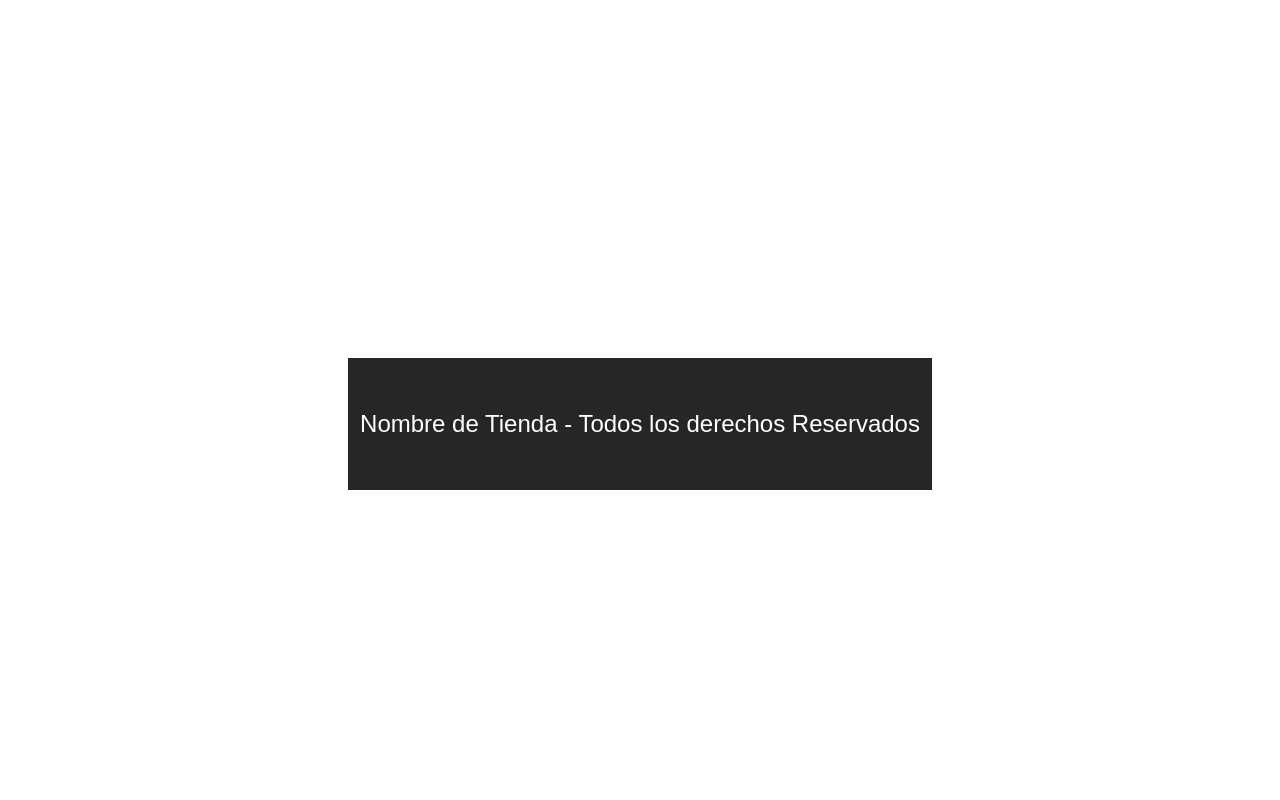
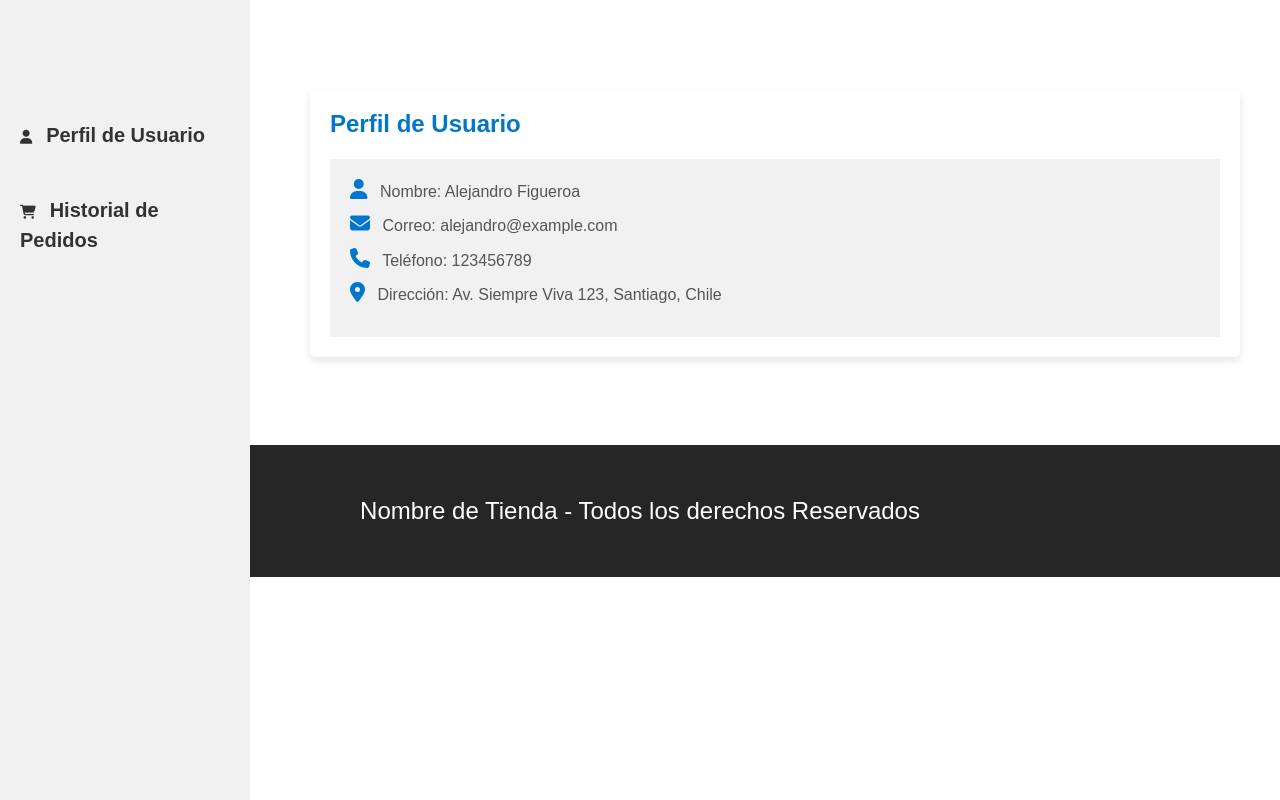
Before and after one commit to JuanG4lvez/Tienda_Productos, a React (Vite) app: page /userprofile in a window 1280 px wide. Built offline with nearby package versions, Linux system fonts and the light colour scheme.

Commit message:
user-profile ok

```diff
--- a/src/App.tsx
+++ b/src/App.tsx
@@ -4,6 +4,7 @@ import Home from "./components/Home";
 import Checkout from "./components/Checkout";
 import Footer from "./components/Footer";
 import { SignIn } from "./pages/SignIn";
+import UserProfile from "./pages/UserProfile";
 
 function App() {
   return (
@@ -13,6 +14,7 @@ function App() {
           <Route path="/" element={<Home />} />
           <Route path="/checkout" element={<Checkout />} />
           <Route path="/login" element={<SignIn />} />
+          <Route path="userprofile" element={<UserProfile />} />
         </Routes>
       </BrowserRouter>
       <Footer />
--- /dev/null
+++ b/src/components/DatosPerfil.css
@@ -0,0 +1,41 @@
+.datos-perfil-title {
+    font-size: 24px;
+    margin-bottom: 20px;
+    color: #0077cc;
+    font-weight: 600;
+}
+
+.datos-perfil-container {
+    box-shadow: 0px 4px 8px rgba(0, 0, 0, 0.1);
+    border-radius: 5px;
+    background-color: #ffffff;
+    padding: 20px;
+    margin: 20px;
+}
+
+.datos-perfil {
+    display: flex;
+    flex-direction: column;
+    align-items: start;
+    width: auto;
+    height: 100%;
+    background-color: #f1f1f1;
+    padding: 20px;
+    box-sizing: border-box;
+}
+
+.datos-perfil p {
+    margin-bottom: 10px;
+    color: #555;
+    font-size: 16px;
+    line-height: 1.5;
+}
+
+.user-icon,
+.email-icon,
+.phone-icon,
+.map-icon {
+    margin-right: 8px;
+    color: #0077cc;
+    font-size: 20px;
+}
--- /dev/null
+++ b/src/components/DatosPerfil.tsx
@@ -0,0 +1,44 @@
+import "./DatosPerfil.css";
+import { FontAwesomeIcon } from "@fortawesome/react-fontawesome";
+import {
+  faUser,
+  faEnvelope,
+  faPhone,
+  faMapMarkerAlt,
+} from "@fortawesome/free-solid-svg-icons";
+
+const DatosPerfil = () => {
+  const datos = {
+    nombre: "Alejandro Figueroa",
+    correo: "alejandro@example.com",
+    telefono: "123456789",
+    direccion: "Av. Siempre Viva 123, Santiago, Chile",
+  };
+
+  return (
+    <div className="datos-perfil-container">
+      <h2 className="datos-perfil-title">Perfil de Usuario</h2>
+      <section className="datos-perfil">
+        {/* <h3>Datos del usuario</h3> */}
+        <p>
+          <FontAwesomeIcon icon={faUser} className="user-icon" /> Nombre:{" "}
+          {datos.nombre}
+        </p>
+        <p>
+          <FontAwesomeIcon icon={faEnvelope} className="email-icon" /> Correo:{" "}
+          {datos.correo}
+        </p>
+        <p>
+          <FontAwesomeIcon icon={faPhone} className="phone-icon" /> Teléfono:{" "}
+          {datos.telefono}
+        </p>
+        <p>
+          <FontAwesomeIcon icon={faMapMarkerAlt} className="map-icon" />{" "}
+          Dirección: {datos.direccion}
+        </p>
+      </section>
+    </div>
+  );
+};
+
+export default DatosPerfil;
--- a/src/components/Header.tsx
+++ b/src/components/Header.tsx
@@ -1,29 +1,48 @@
-import { CartItem, ProductID } from "../types/types"
-import { useNavigate } from 'react-router-dom'
+import { CartItem, ProductID } from "../types/types";
+import { Link, useNavigate } from "react-router-dom";
 
 type HeaderProps = {
-    cart: CartItem[]
-    removeFromCart: (id: ProductID) => void
-    increaseQuantity: (id: ProductID) => void
-    decreaseQuantity: (id: ProductID) => void
-    clearCart: () => void
-    isEmpty: boolean
-    cartTotal: number
-}
+  cart: CartItem[];
+  removeFromCart: (id: ProductID) => void;
+  increaseQuantity: (id: ProductID) => void;
+  decreaseQuantity: (id: ProductID) => void;
+  clearCart: () => void;
+  isEmpty: boolean;
+  cartTotal: number;
+};
 
-export default function Header({cart, removeFromCart, increaseQuantity, decreaseQuantity, clearCart, isEmpty, cartTotal} : HeaderProps) {
+export default function Header({
+  cart,
+  removeFromCart,
+  increaseQuantity,
+  decreaseQuantity,
+  clearCart,
+  isEmpty,
+  cartTotal,
+}: HeaderProps) {
   const navigate = useNavigate();
 
-    const handleNavigate = () =>
-    {
-        navigate('/checkout');
-    }
-    return(
-        <nav className="mt-5 d-flex align-items-end">
+  const handleNavigate = () => {
+    navigate("/checkout");
+  };
+  return (
+    <nav className="mt-5 d-flex align-items-end ">
+      <div className="d-flex align-items-center">
+        <div className="me-3">
+          <Link to="/userprofile">
+            <i className="fas fa-user fs-4 text-white"></i>
+          </Link>
+        </div>
+      </div>
       <div className="carrito">
-                <img className="img-fluid" src="/images/carrito.png" alt="imagen carrito" />
+        <img
+          className="img-fluid"
+          src="/images/carrito.png"
+          alt="imagen carrito"
+        />
         <div id="carrito" className="bg-white p-3">
-                    {isEmpty ? (<p className="text-center">El carrito esta vacio</p>
+          {isEmpty ? (
+            <p className="text-center">El carrito esta vacio</p>
           ) : (
             <>
               <table className="w-100 table">
@@ -37,33 +56,66 @@ export default function Header({cart, removeFromCart, increaseQuantity, decrease
                   </tr>
                 </thead>
                 <tbody>
-                            {cart.map( product => (
+                  {cart.map((product) => (
                     <tr key={product.id}>
                       <td>
-                                    <img className="img-fluid" src={`${product.image}`} alt="imagen" />
+                        <img
+                          className="img-fluid"
+                          src={`${product.image}`}
+                          alt="imagen"
+                        />
                       </td>
                       <td>{product.name}</td>
                       <td className="fw-bold">{product.price}</td>
                       <td className="flex align-items-start gap-4">
-                                    <button type="button" className="btn btn-dark" onClick={() => decreaseQuantity(product.id)}> - </button>
+                        <button
+                          type="button"
+                          className="btn btn-dark"
+                          onClick={() => decreaseQuantity(product.id)}
+                        >
+                          {" "}
+                          -{" "}
+                        </button>
                         {product.quantity}
-                                    <button type="button" className="btn btn-dark" onClick={() => increaseQuantity(product.id)}> +</button>
+                        <button
+                          type="button"
+                          className="btn btn-dark"
+                          onClick={() => increaseQuantity(product.id)}
+                        >
+                          {" "}
+                          +
+                        </button>
                       </td>
                       <td>
-                                    <button className="btn btn-danger" type="button" onClick={() => removeFromCart(product.id)}> X </button>
+                        <button
+                          className="btn btn-danger"
+                          type="button"
+                          onClick={() => removeFromCart(product.id)}
+                        >
+                          {" "}
+                          X{" "}
+                        </button>
                       </td>
                     </tr>
                   ))}
                 </tbody>
               </table>
-                        <p className="text-end">Total pagar: <span className="fw-bold">${cartTotal}</span></p>
-                        <button className="btn btn-dark w-100 my-4 p-2" onClick={handleNavigate}>Pagar Carrito</button>
+              <p className="text-end">
+                Total pagar: <span className="fw-bold">${cartTotal}</span>
+              </p>
+              <button
+                className="btn btn-dark w-100 my-4 p-2"
+                onClick={handleNavigate}
+              >
+                Pagar Carrito
+              </button>
             </>
           )}
-                    <button className="btn btn-dark w-100 my-4 p-2" onClick={clearCart}>Vaciar Carrito</button>
-
+          <button className="btn btn-dark w-100 my-4 p-2" onClick={clearCart}>
+            Vaciar Carrito
+          </button>
         </div>
       </div>
     </nav>
-    )
+  );
 }
--- /dev/null
+++ b/src/components/HistorialPedidos.css
@@ -0,0 +1,58 @@
+.historial-pedidos-title {
+    color: #0077cc;
+    font-size: 24px;
+    margin-bottom: 20px;
+    margin-left: 20px;
+    font-weight: bold;
+    border-left: 4px solid #0077cc;
+    padding-left: 8px;
+}
+
+.historial-pedidos-container {
+    box-shadow: 0px 4px 8px rgba(0, 0, 0, 0.1);
+    border-radius: 8px;
+    background-color: #ffffff;
+    padding: 20px;
+    margin: 20px;
+
+}
+
+
+.historial-pedidos {
+    display: flex;
+    flex-direction: column;
+    align-items: start;
+    width: 100%;
+    height: 100%;
+    background-color: #f1f1f1;
+    padding: 20px;
+    box-sizing: border-box;
+    border-radius: 8px;
+}
+
+.historial-pedidos ul {
+    list-style-type: none;
+    padding: 0;
+    margin: 0;
+}
+
+.historial-pedidos li {
+    margin-bottom: 16px;
+    padding: 15px;
+    border: 1px solid #ddd;
+    border-radius: 5px;
+    background-color: #f9f9f9;
+    box-shadow: 0 2px 4px rgba(0, 0, 0, 0.1);
+    transition: background-color 0.3s ease, box-shadow 0.3s;
+}
+
+.historial-pedidos li:hover {
+    background-color: #ffffff;
+    box-shadow: 0 4px 8px rgba(0, 0, 0, 0.2);
+}
+
+
+.historial-pedidos li:last-of-type {
+    margin-bottom: 0;
+
+}
--- /dev/null
+++ b/src/components/HistorialPedidos.tsx
@@ -0,0 +1,40 @@
+import "./HistorialPedidos.css";
+
+const HistorialPedidos = () => {
+  const pedidos = [
+    {
+      id: 1,
+      fecha: "2024-11-01",
+      productos: ["Producto A", "Producto B"],
+      estado: "Completado",
+      total: "$50.000",
+    },
+    {
+      id: 2,
+      fecha: "2024-10-15",
+      productos: ["Producto C"],
+      estado: "Pendiente",
+      total: "$20.000",
+    },
+  ];
+
+  return (
+    <div className="historial-pedidos-container">
+      <h3 className="historial-pedidos-title">Historial de Pedidos</h3>
+      <section className="historial-pedidos">
+        <ul>
+          {pedidos.map((pedido) => (
+            <li key={pedido.id}>
+              <p>Fecha de compra: {pedido.fecha}</p>
+              <p>Productos: {pedido.productos.join(", ")}</p>
+              <p>Total: {pedido.total}</p>
+              <p>Estado: {pedido.estado}</p>
+            </li>
+          ))}
+        </ul>
+      </section>
+    </div>
+  );
+};
+
+export default HistorialPedidos;
--- a/src/components/Login.css
+++ b/src/components/Login.css
@@ -1,6 +1,5 @@
 @import url('https://fonts.googleapis.com/css2?family=Montserrat:wght@400;800&display=swap');
 @import "@fortawesome/fontawesome-free/css/all.min.css";
-
 
 
 * {
@@ -9,12 +8,16 @@
 
 body {
     background: #f6f5f7;
+
+    margin: 0;
+}
+
+.login-container {
     display: flex;
     justify-content: center;
     align-items: center;
     flex-direction: column;
     height: 100vh;
-    margin: 0;
 }
 
 .title {
@@ -35,7 +38,6 @@ a {
     font-size: 14px;
     text-decoration: none;
     margin: 15px 0;
-
 }
 
 button {
@@ -49,7 +51,6 @@ button {
     letter-spacing: 1px;
     text-transform: uppercase;
     transition: transform 80ms ease-in;
-
 }
 
 button:active {
@@ -80,7 +81,6 @@ input {
     margin: 8px 0;
     width: 100%;
     border-radius: 5px;
-
 }
 
 .input-email {
@@ -90,8 +90,7 @@ input {
 .container {
     background-color: #fff;
     border-radius: 15px;
-    box-shadow: 0 14px 28px rgba(251, 51, 51, 0.22),
-        0 10px 10px rgba(251, 51, 51, 0.22);
+    box-shadow: 0 14px 28px rgba(251, 51, 51, 0.22), 0 10px 10px rgba(251, 51, 51, 0.22);
     position: relative;
     overflow: hidden;
     width: 480px;
@@ -113,7 +112,6 @@ input {
 
 .sign-in-btn {
     border-radius: 20px;
-
 }
 
 .social i {
@@ -127,8 +125,6 @@ input {
     height: 40px;
     width: 40px;
     margin-bottom: 15px;
-
-
 }
 
 form a {
@@ -137,13 +133,9 @@ form a {
 
 input:focus {
     outline: none;
-
     border: 1px solid #ff4b2b68;
-
     box-shadow: 0 0 5px rgba(255, 75, 43, 0.3);
-
 }
-
 
 /* mensaje de error login */
 .error-message {
--- a/src/components/Login.tsx
+++ b/src/components/Login.tsx
@@ -53,6 +53,7 @@ const Login: React.FC = () => {
   };
 
   return (
+    <div className="login-container">
       <div className="container">
         <div className="form-container sign-in-container">
           <form onSubmit={handleSubmit}>
@@ -103,6 +104,7 @@ const Login: React.FC = () => {
           </form>
         </div>
       </div>
+    </div>
   );
 };
 
--- /dev/null
+++ b/src/components/Perfil.css
@@ -0,0 +1,53 @@
+.perfil-container {
+    display: flex;
+}
+
+.sidebar {
+    position: fixed;
+    display: flex;
+    flex-direction: column;
+    align-items: start;
+    width: 250px;
+    height: 100%;
+    background-color: #f1f1f1;
+    padding: 20px;
+    box-sizing: border-box;
+}
+
+.content {
+    margin-top: 50px;
+
+    margin-left: 270px;
+    padding: 20px;
+    width: 100%;
+    box-sizing: border-box;
+
+}
+
+.sidebar a:first-of-type {
+    margin-top: 100px;
+
+}
+
+.sidebar a {
+    display: block;
+    margin-bottom: 30px;
+    text-decoration: none;
+    color: #333;
+    font-weight: bold;
+    transition: color 0.3s ease;
+}
+
+.sidebar a:hover {
+    color: #0077cc;
+}
+
+.user-profile,
+.order-history {
+    font-size: 20px;
+}
+
+.fa-solid,
+.fa-shopping-cart {
+    margin-right: 10px;
+}
--- /dev/null
+++ b/src/components/Perfil.tsx
@@ -0,0 +1,36 @@
+import React, { useState } from "react";
+import DatosPerfil from "./DatosPerfil";
+import HistorialPedidos from "./HistorialPedidos";
+import "./Perfil.css";
+
+const Perfil = () => {
+  const [activeComponent, setActiveComponent] = useState("DatosPerfil");
+
+  return (
+    <div className="perfil-container">
+      <section className="sidebar">
+        <a href="#" onClick={() => setActiveComponent("DatosPerfil")}>
+          <i className="fa-solid fa-user"></i>{" "}
+          <span className="user-profile">Perfil de Usuario</span>
+        </a>
+
+        <a
+          href="#"
+          onClick={() => {
+            setActiveComponent("HistorialPedidos");
+          }}
+        >
+          <i className="fas fa-shopping-cart"></i>{" "}
+          <span className="order-history">Historial de Pedidos</span>
+        </a>
+      </section>
+
+      <div className="content">
+        {activeComponent === "DatosPerfil" && <DatosPerfil />}
+        {activeComponent === "HistorialPedidos" && <HistorialPedidos />}
+      </div>
+    </div>
+  );
+};
+
+export default Perfil;
--- a/src/pages/SignIn.tsx
+++ b/src/pages/SignIn.tsx
@@ -1,4 +1,3 @@
-import React from "react";
 import Login from "../components/Login";
 
 export const SignIn = () => {
--- /dev/null
+++ b/src/pages/UserProfile.tsx
@@ -0,0 +1,11 @@
+import Perfil from "../components/Perfil";
+
+const UserProfile = () => {
+  return (
+    <>
+      <Perfil />
+    </>
+  );
+};
+
+export default UserProfile;
```
Lines whose indentation alone changed are shown as unchanged.
